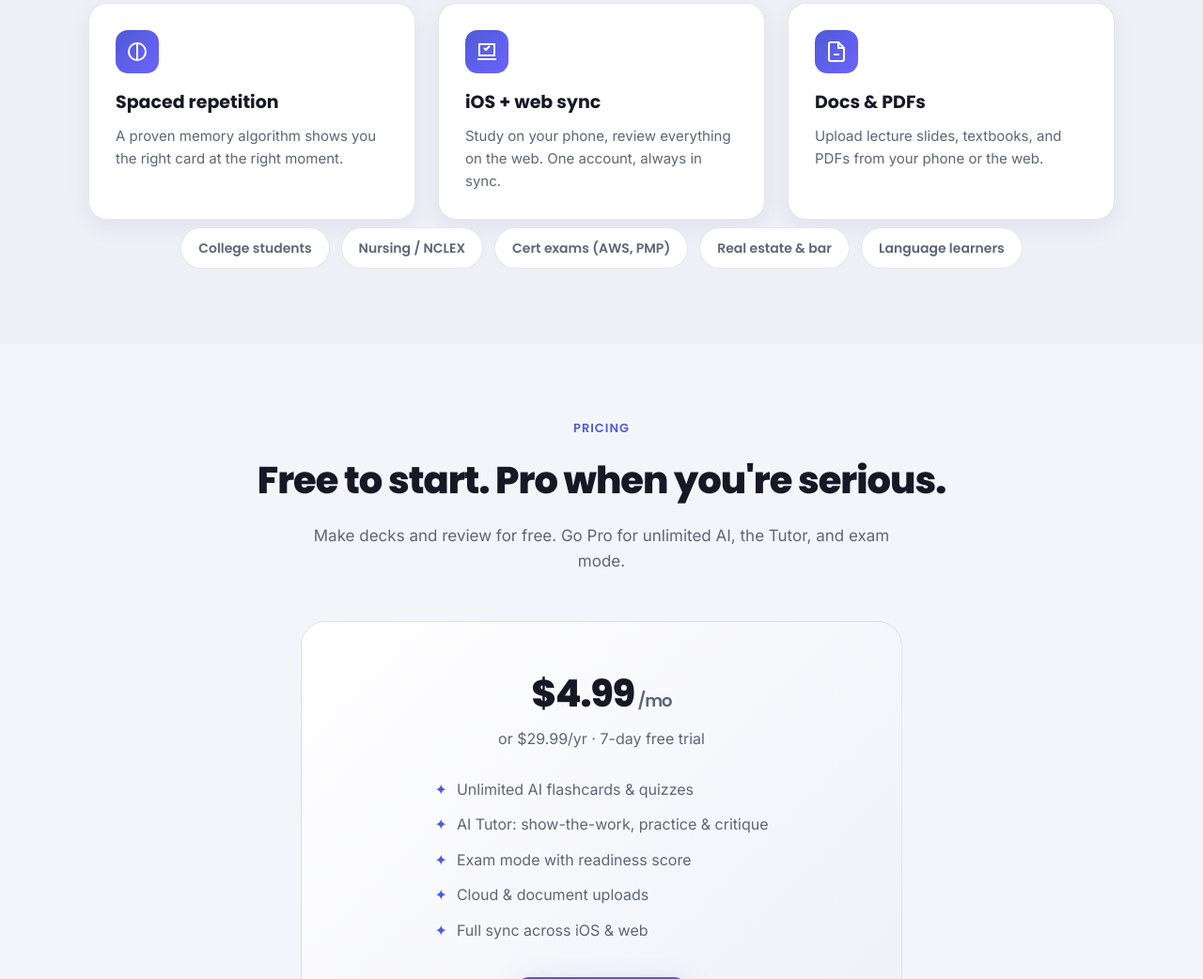
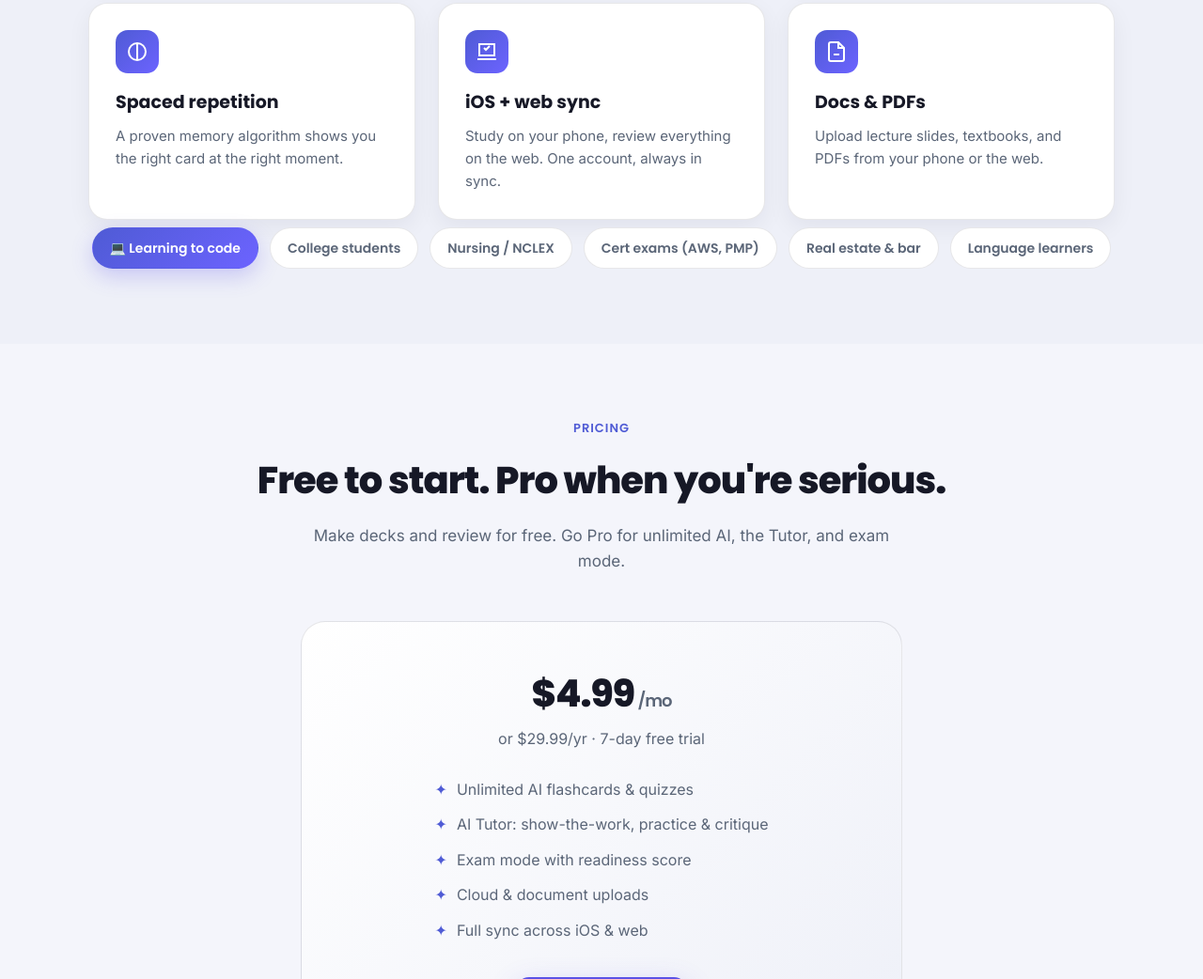
Before and after one commit to anthony-banks/krakenote, a website: page site/index.html in a window 1280 px wide. Shown: the part 1847-2889 px from the top of the page at 94% size. Drawn offline with Linux system fonts and the light colour scheme.

Commit message:
Add emphasized 'Learning to code' audience chip (#3)

```diff
--- a/site/index.html
+++ b/site/index.html
@@ -153,6 +153,7 @@ r.setAttribute('data-theme',s||sys);}catch(e){}})();</script>
   /* AUDIENCE */
   .aud{display:flex;flex-wrap:wrap;gap:12px;justify-content:center;margin-top:8px}
   .aud span{font-family:var(--head);font-weight:600;font-size:14px;padding:10px 18px;border-radius:999px;background:var(--surface);border:1px solid var(--border);color:var(--muted)}
+  .aud span.hot{background:linear-gradient(135deg,var(--accent),var(--accent2));border-color:transparent;color:#fff;box-shadow:0 8px 22px var(--cta-shadow)}
 
   /* PRICING TEASER */
   .price{background:linear-gradient(135deg,var(--surface),var(--surface-2));border:1px solid var(--border);border-radius:26px;max-width:640px;margin:0 auto;padding:44px;text-align:center}
@@ -258,7 +259,7 @@ r.setAttribute('data-theme',s||sys);}catch(e){}})();</script>
       <div class="fcell"><div class="ic"><svg viewBox="0 0 24 24"><path d="M14 2H6a2 2 0 00-2 2v16a2 2 0 002 2h12a2 2 0 002-2V8zM14 2v6h6M9 15h6"/></svg></div><h3>Docs &amp; PDFs</h3><p>Upload lecture slides, textbooks, and PDFs from your phone or the web.</p></div>
     </div>
     <div class="aud">
-      <span>College students</span><span>Nursing / NCLEX</span><span>Cert exams (AWS, PMP)</span><span>Real estate &amp; bar</span><span>Language learners</span>
+      <span class="hot">💻 Learning to code</span><span>College students</span><span>Nursing / NCLEX</span><span>Cert exams (AWS, PMP)</span><span>Real estate &amp; bar</span><span>Language learners</span>
     </div>
   </div>
 </section>
```
